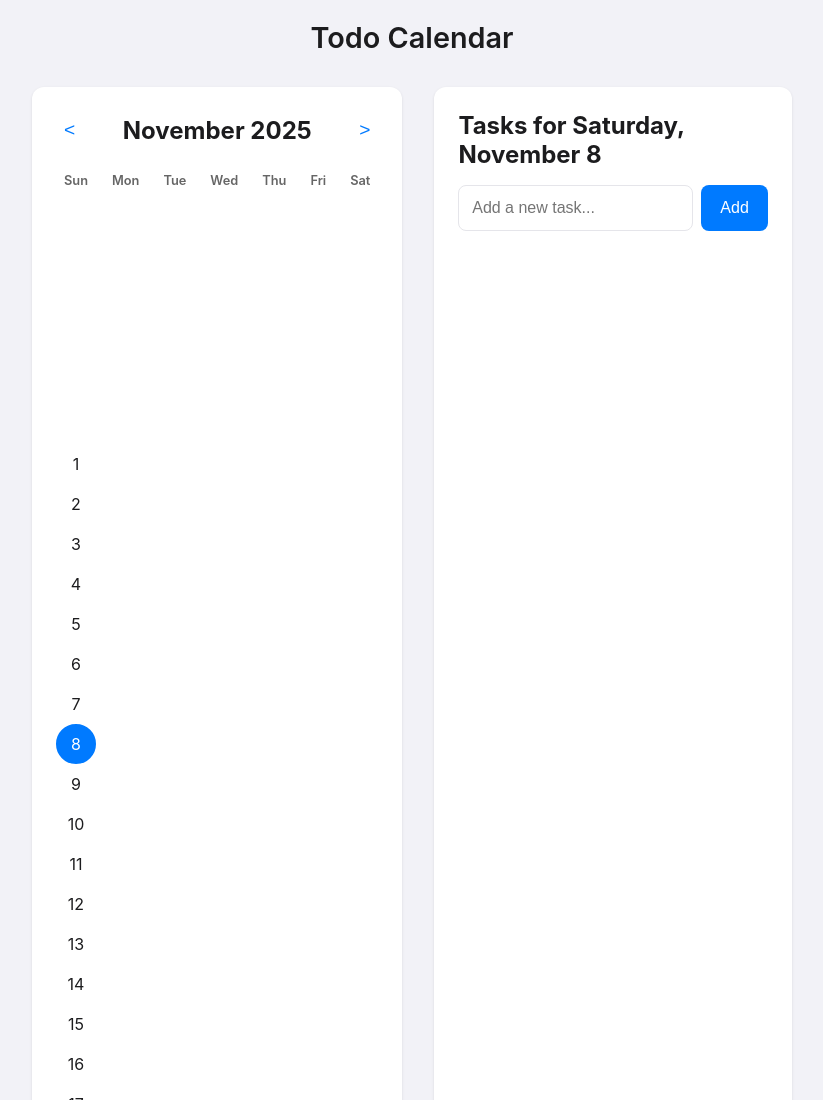
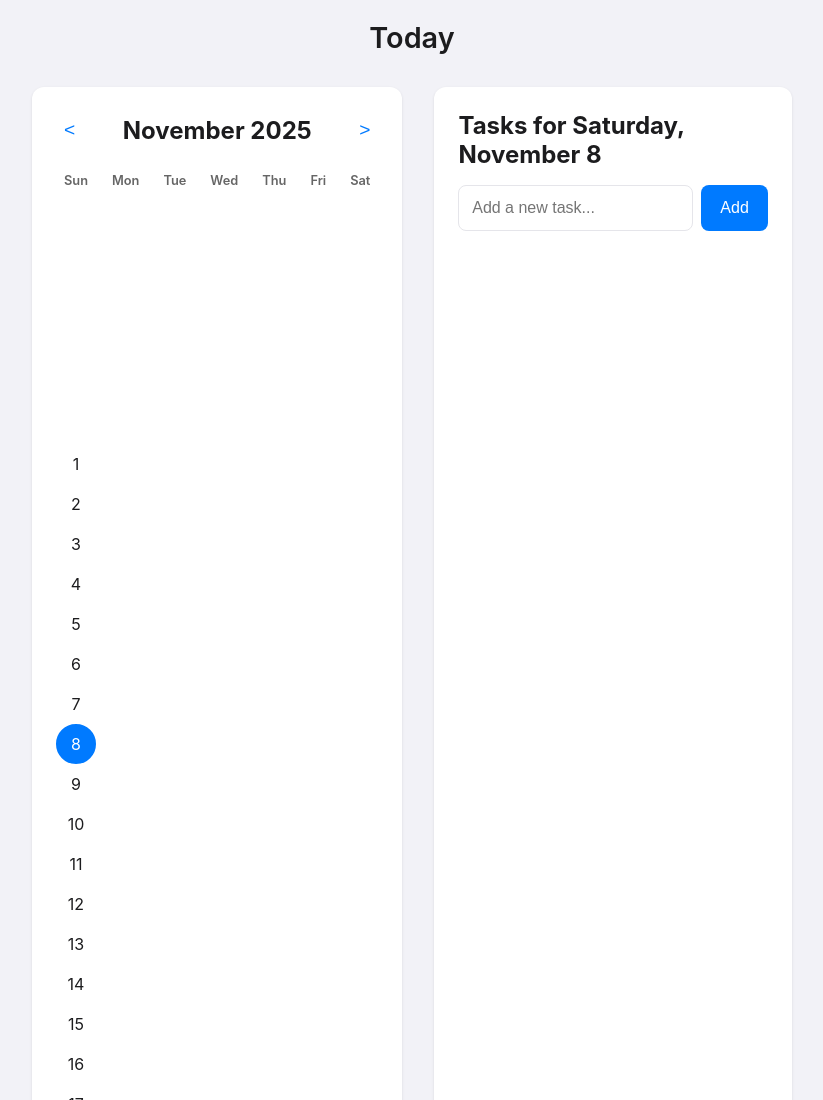
Before and after one commit to grigy/hello-world-pwa, a plain HTML site: page index.html in a window 1280 px wide. Shown: the top 1100 px of the page, without its empty margins (228-1051 px from the left). Drawn offline with Linux system fonts and the light colour scheme.

Commit message:
Rename app to Today

```diff
--- a/index.html
+++ b/index.html
@@ -3,17 +3,17 @@
 <head>
     <meta charset="UTF-8">
     <meta name="viewport" content="width=device-width, initial-scale=1.0">
-    <title>Todo Calendar PWA</title>
+    <title>Today</title>
     <link rel="stylesheet" href="style.css">
     <link rel="manifest" href="manifest.json">
     <meta name="apple-mobile-web-app-capable" content="yes">
     <meta name="apple-mobile-web-app-status-bar-style" content="black">
-    <meta name="apple-mobile-web-app-title" content="Todo Calendar">
+    <meta name="apple-mobile-web-app-title" content="Today">
 </head>
 <body>
     <div class="app-container">
         <header>
-            <h1>Todo Calendar</h1>
+            <h1>Today</h1>
         </header>
 
         <main>
--- a/sw.js
+++ b/sw.js
@@ -1,4 +1,4 @@
-const CACHE_NAME = 'todo-calendar-v1';
+const CACHE_NAME = 'today-app-v1';
 const FILES_TO_CACHE = [
   '/',
   '/index.html',
```
Also changed, not shown: manifest.json.
